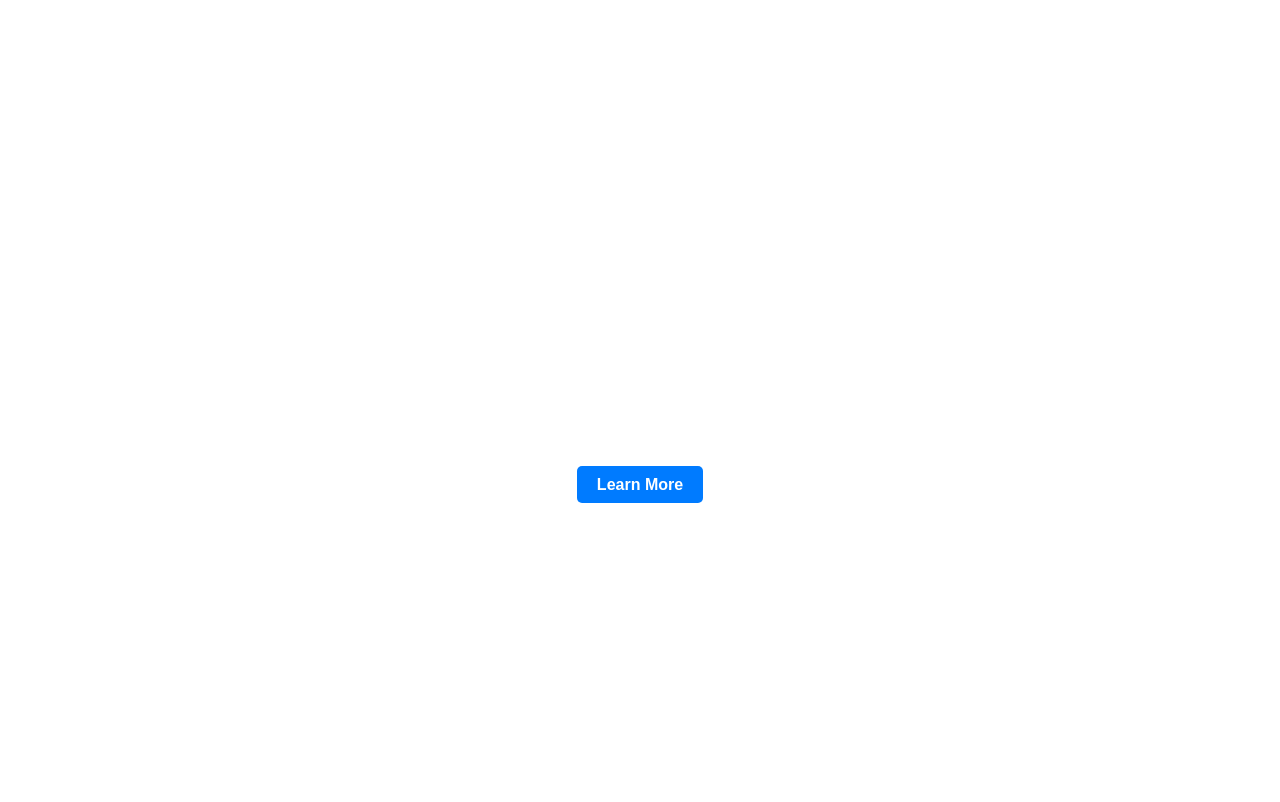
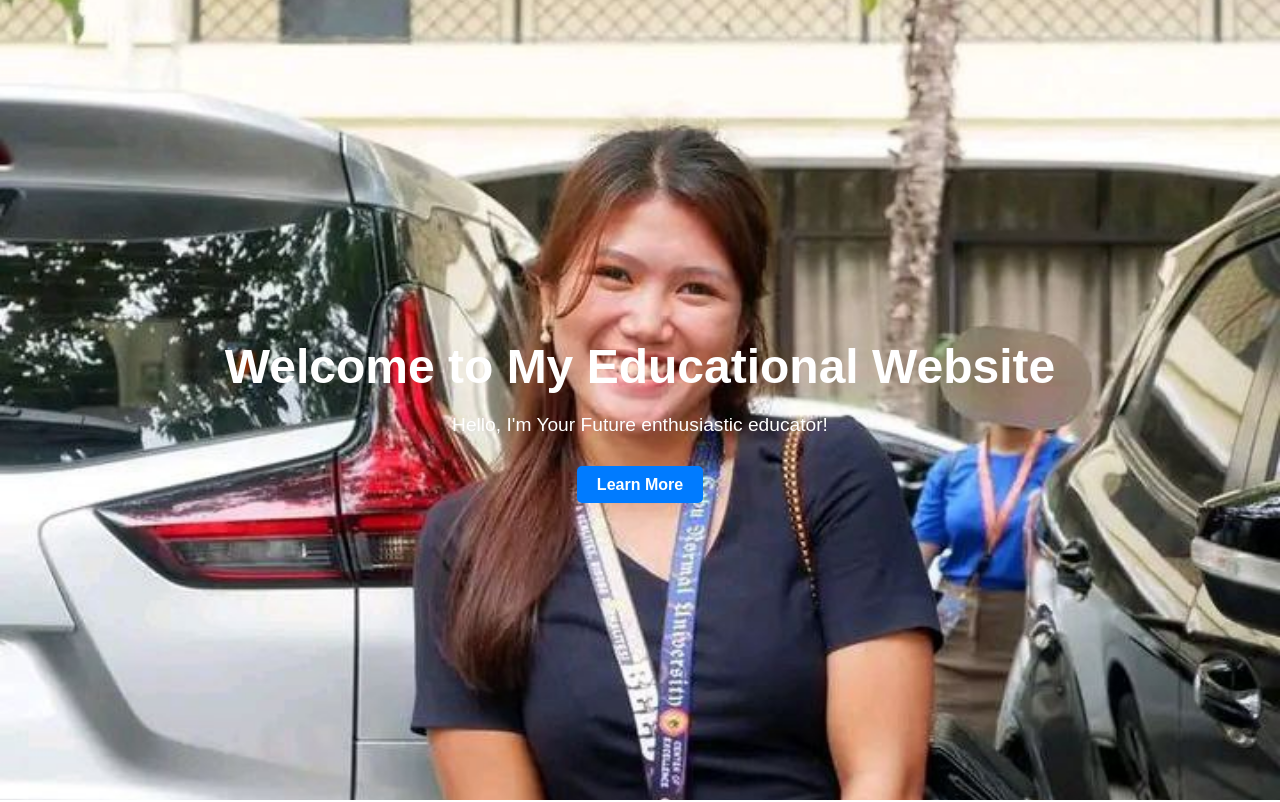
Before and after one commit to Ted-bits/ni-a-music-school-website, a plain HTML site: page cv.html in a window 1280 px wide. Shown: the top 802 px of the page. Drawn offline with nearby package versions, Linux system fonts and the light colour scheme; a script that the page names is missing.

Commit message:
styles.css

```diff
--- a/styles.css
+++ b/styles.css
@@ -7,7 +7,7 @@ body {
 
 /* Home Section Styles */
 .hero {
-  background-image: url('cover.jpg');
+  background-image: url('file_cv/cover.jpg');
   background-size: cover;
   background-position: center;
   height: 100vh;
```
